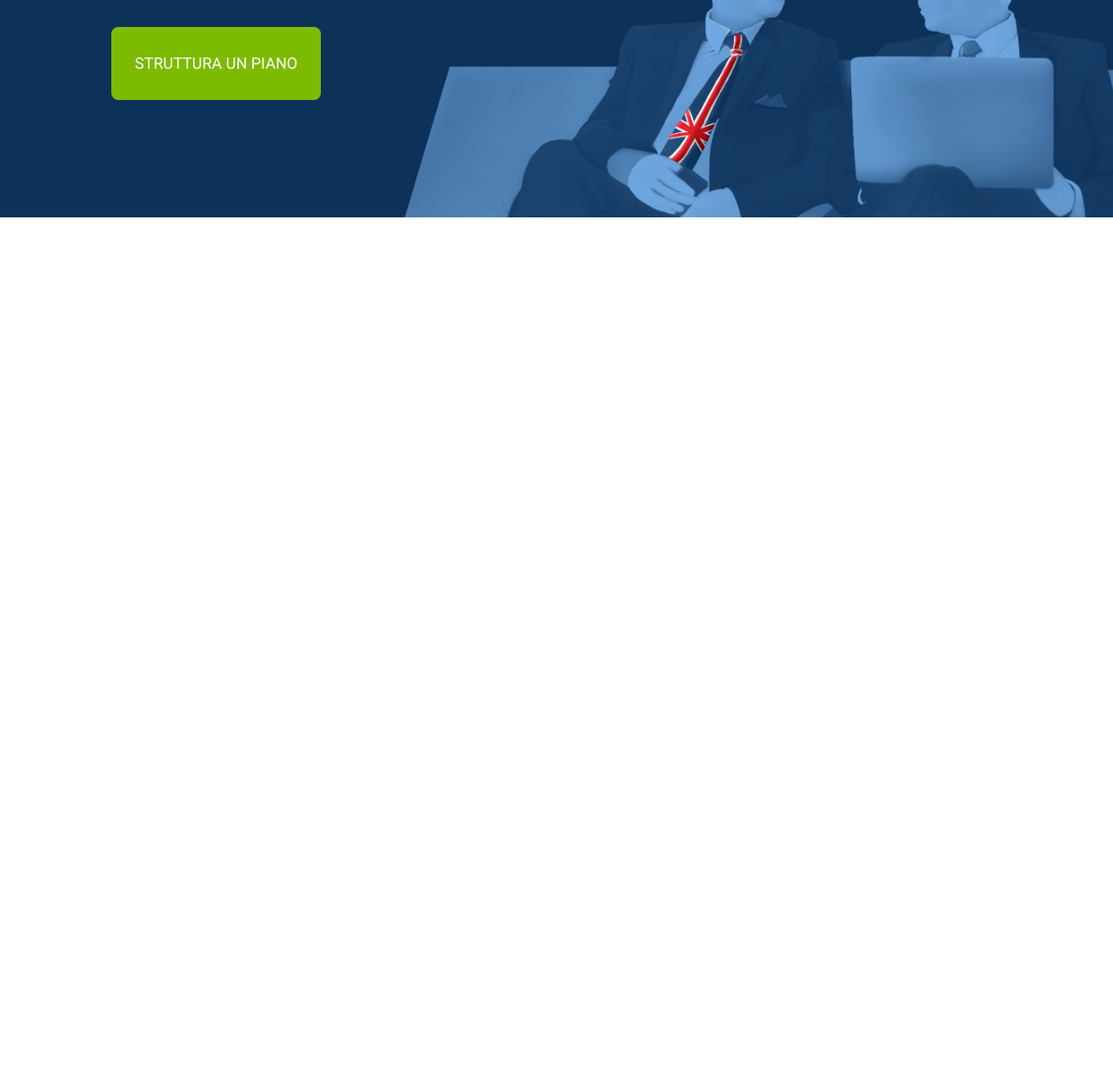
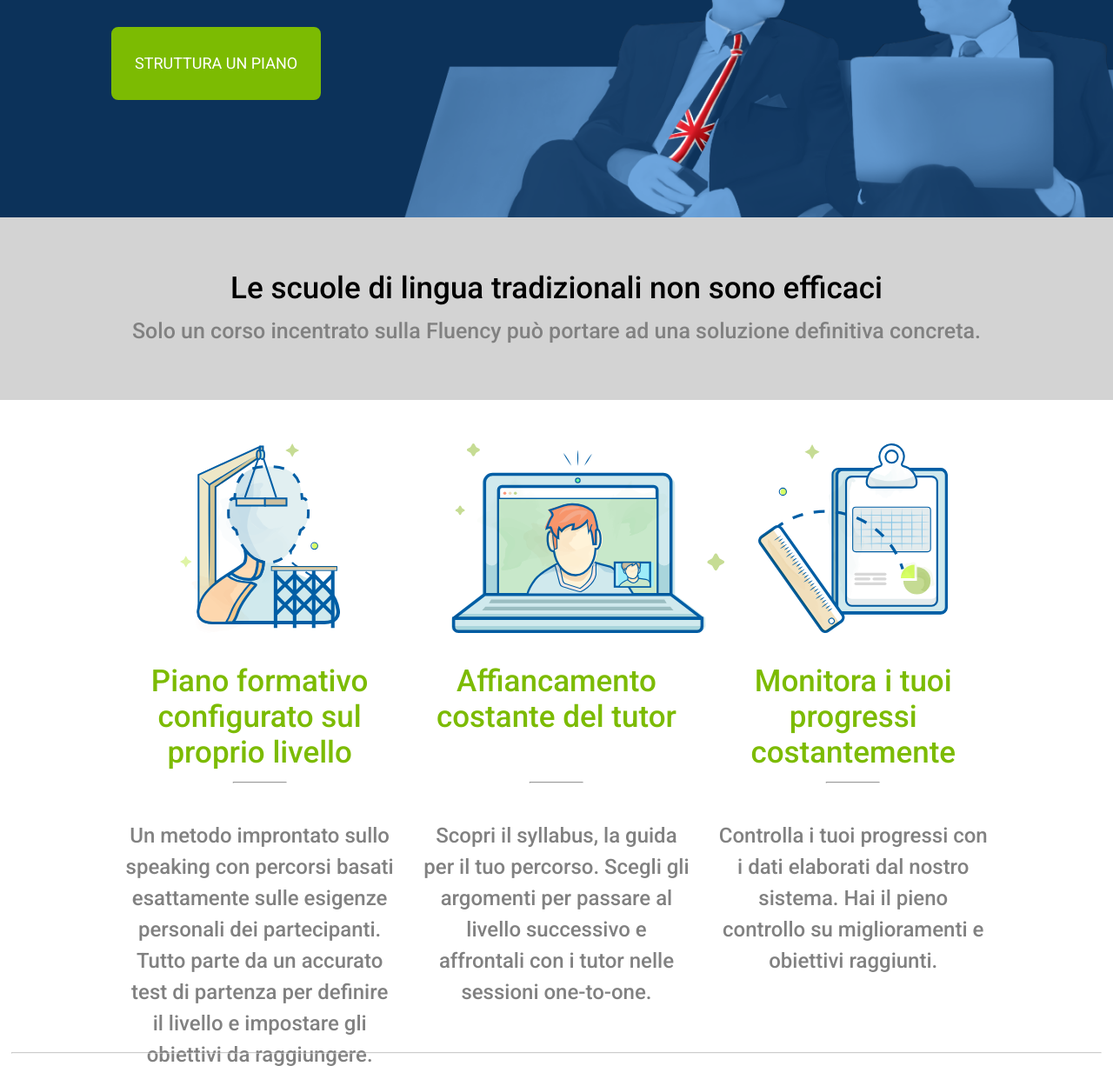
Before and after one commit to marcocanopoli/htmlcss-fluentify, a plain HTML site: page index.html in a window 1280 px wide. Shown: the part 500-1726 px from the top of the page at 87% size. Before the commit the page ends 800 px from the top, so only its background shows below. Drawn offline with Linux system fonts and the light colour scheme.

Commit message:
Banner and 3-blocks section done

```diff
--- a/css/style.css
+++ b/css/style.css
@@ -9,8 +9,33 @@ body {
     font-family: 'Roboto', sans-serif;
 }
 
+main > section {
+    height: 750px;
+}
+
+main > hr {
+    width: 98%;
+    margin: 0 auto;
+    color: #d3d3d3;
+    opacity: 0.5;
+}
+
+h1 {
+    color: white;
+    font-size: 70px;
+    font-weight: 500;
+    margin-bottom: 50px;
+}
+
+h3 {
+    font-size: 35px;
+    font-weight: 500;
+}
+
 .container {
+    position: relative;
     width: 80%;
+    height: 100%;
     margin: 0 auto;
 }
 
@@ -28,6 +53,15 @@ body {
     clear: both;
 }
 
+/* text */
+.med-grey-p {
+    color: #818181;
+    font-size: 24px;
+    font-weight: 500;
+    line-height: 1.5;
+}
+
+/* list-inline */
 .list-inline {
     list-style: none;
 }
@@ -55,6 +89,13 @@ body {
     border-radius: 8px;
     text-decoration: none;
     text-transform: uppercase;
+    transition: 0.3s;
+}
+.btn:hover {
+    color: #0c325a;
+    background-color: white;
+    border-color: white;
+    opacity: 0.8;
 }
 
 .btn-green {
@@ -70,23 +111,6 @@ body {
 #login-btn {
     padding: 5px 40px;
 }
-
-/* debug */
-/* .header-nav {
-    background-color: aqua;
-}
-
-.header-logo {
-    background-color: coral;
-}
-
-.nav-left {
-    background-color: crimson;
-}
-
-.nav-right {
-    background-color: hotpink;
-} */
 
 /* header */
 header {
@@ -123,6 +147,7 @@ header {
     text-align: right;
 }
 
+/* jumbotron */
 .jumbotron {
     position: relative;
     height: 650px;
@@ -135,9 +160,65 @@ header {
     transform: translateY(-50%);
 }
 
-h1 {
-    color: white;
-    font-size: 70px;
-    font-weight: 500;
-    margin-bottom: 50px;
+/* main */
+.banner {
+    height: 210px;
+    width: 100%;
+    background-color: #d3d3d3;
 }
+
+.banner-text {
+    position: absolute;
+    width: 100%;
+    top: 50%;
+    left: 50%;
+    transform: translate(-50%, -50%);
+    text-align: center;
+}
+
+.banner-text p {
+    margin-top: 10px;
+    font-size: 25px;
+}
+
+/* 3-blocks section */
+.block-33 {
+    width: 33.33%;
+    height: 100%;
+    padding: 15px;
+    text-align: center;
+}
+
+.block-33 .block-img {
+    width: 100%;
+    height: 40%;
+    padding: 35px;
+}
+
+.block-33 img {
+    height: 100%;
+}
+
+.block-33 h3 {
+    height: 13%;
+    color: #7cbb02;
+}
+
+.block-33 p {
+    height: 35%;
+}
+
+.separator {
+    position: relative;
+    height: 12%;
+}
+
+.separator hr {
+    position: absolute;
+    width: 20%;
+    color: #d3d3d3;
+    margin: 0 auto;
+    top: 50%;
+    left: 50%;
+    transform: translate(-50%, -50%);
+}
--- a/index.html
+++ b/index.html
@@ -69,22 +69,67 @@
 
         <!-- main -->
         <main>
-
-            <!-- main container -->
-            <div class="container">
-                <div class="main-title">
-
+                <!-- banner -->
+                <div class="banner">
+                    <div class="container">
+                        <div class="banner-text">
+                            <h3>Le scuole di lingua tradizionali non sono efficaci</h3>
+                            <p class="med-grey-p">Solo un corso incentrato sulla Fluency può portare ad una soluzione definitiva concreta.</p>
+                        </div>
+                    </div>
                 </div>
+                <!-- /banner -->
 
                 <!-- 3-blocks section -->
-                <section class="3-blocks">
+                <section class="section-3-blocks">
+                    <div class="container clearfix">
+                        <div class="block-33 float-left">
+                            <div class="block-img">
+                                <img src="img/profile.svg" alt="Profile">
+                            </div>
+                            <h3>Piano formativo configurato sul proprio livello</h3>
+                            <div class="separator">
+                                <hr>
+                            </div>
+                            <p class="med-grey-p">Un metodo improntato sullo speaking con percorsi basati esattamente sulle esigenze personali dei partecipanti. Tutto parte da un accurato test di partenza per definire il livello e impostare gli obiettivi da raggiungere.
+                            </p>
+                        </div>
+                        <div class="block-33 float-left">
+                            <div class="block-img">
+                                <img src="img/computer.svg" alt="Computer">
+                            </div>
+                            <h3>Affiancamento costante del tutor</h3>
+                            <div class="separator">
+                                <hr>
+                            </div>
+                            <p class="med-grey-p">Scopri il syllabus, la guida per il tuo percorso. Scegli gli argomenti per passare al livello successivo e affrontali con i tutor nelle sessioni one-to-one.
+                            </p>
+                        </div>
+                        <div class="block-33 float-left">
+                            <div class="block-img">
+                                <img src="img/doc.svg" alt="Document">
+                            </div>
+                            <h3>Monitora i tuoi progressi costantemente</h3>
+                            <div class="separator">
+                                <hr>
+                            </div>
+                            <p class="med-grey-p">Controlla i tuoi progressi con i dati elaborati dal nostro sistema. Hai il pieno controllo su miglioramenti e obiettivi raggiunti.
+                            </p>
+                        </div>
 
+
+
+                    </div>
                 </section>
                 <!-- /3-blocks section -->
 
+                <hr>
+
                 <!-- 2-blocks section -->
-                <section class="2-blocks">
+                <section class="section-2-blocks">
+                    <div class="container">
 
+                    </div>
                 </section>
                 <!-- /2-blocks section -->
             </div>
```
